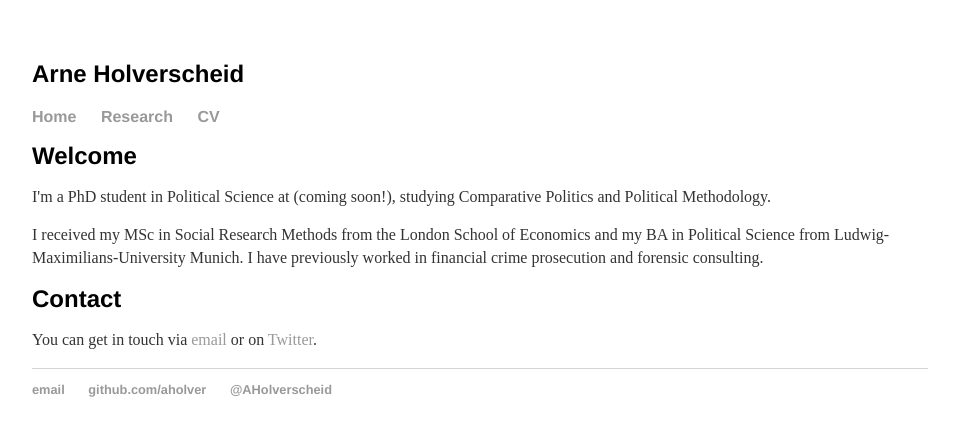
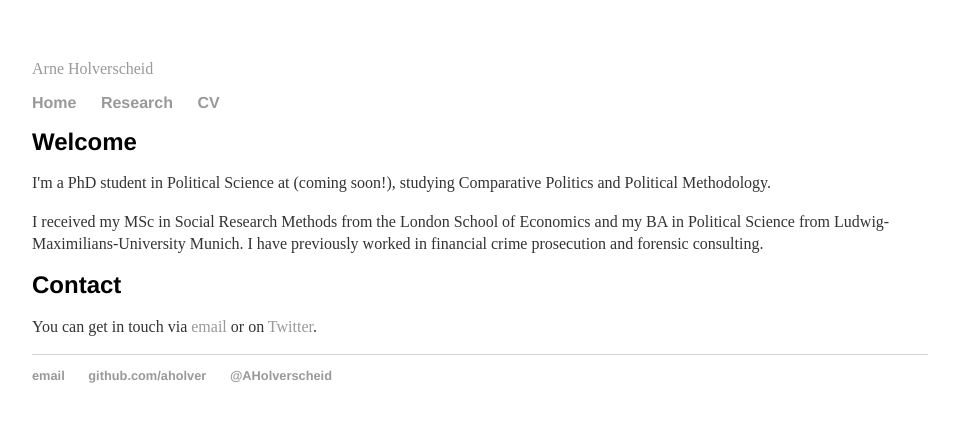
Before and after one commit to aholver/aholver.github.io, a Jekyll site: the page built from index.html, in a window 1280 px wide. Shown: the top 436 px of the page, without its empty margins (160-1119 px from the left). Built offline with Jekyll 4.4.1, drawn with Linux system fonts in a browser that asks for light colours.

```diff
--- a/_layouts/default.html
+++ b/_layouts/default.html
@@ -7,7 +7,7 @@
 		</head>
 		<body>
 			<nav>
-				<h1>Arne Holverscheid</h1>
+				<a>Arne Holverscheid</a>
 	    		<ul>
 	        		<li><a href="/">Home</a></li>
 		        	<li><a href="/research">Research</a></li>
```
